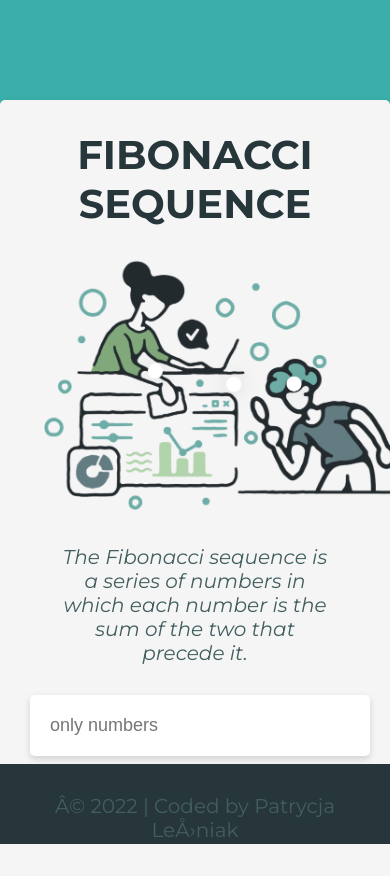
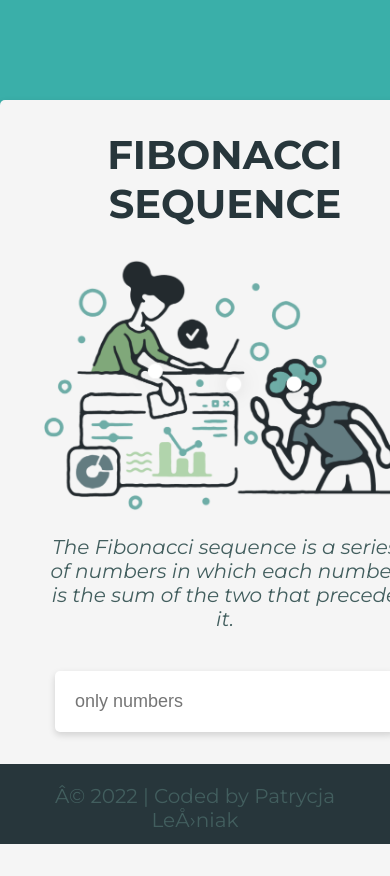
Before and after one commit to patrycja-i-lesniak/fibonacci-sequence, a plain HTML site: page index.html in a window 390 px wide. Shown: the top 876 px of the page. Drawn offline with Linux system fonts and the light colour scheme.

Commit message:
change padding and margin

```diff
--- a/style.css
+++ b/style.css
@@ -21,7 +21,7 @@ input {
     padding: 20px;
     font-size: 18px;
     color: #425E5E;
-
+    margin: 20px;
     box-shadow: 0px 3px 7px 0px rgb(0 0 0 / 15%);
     outline: none;
 }
@@ -30,7 +30,7 @@ p {
     color: #425E5E;
     font-size: 20px;
     /* white-space: pre-line; */
-    padding: 30px;
+    padding: 20px;
 }
 
 .description {
@@ -51,6 +51,12 @@ p {
     background: #f5f5f5;
     box-shadow: 0px 3px 7px 0px rgb(0 0 0 / 15%);
     margin-bottom: 120px;
+}
+
+@media (max-width: 600px) {
+    .box {
+        width: 100%;
+    }
 }
 
 .instruction {
```
